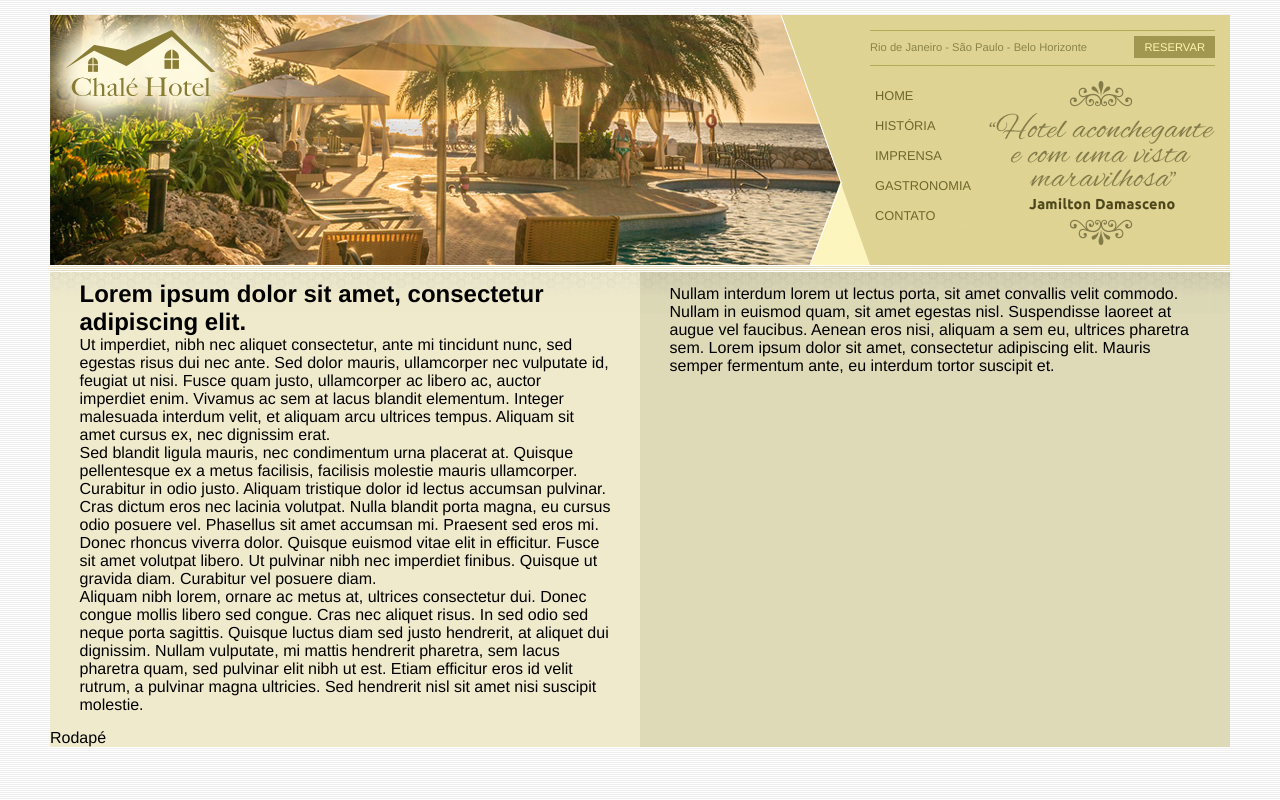
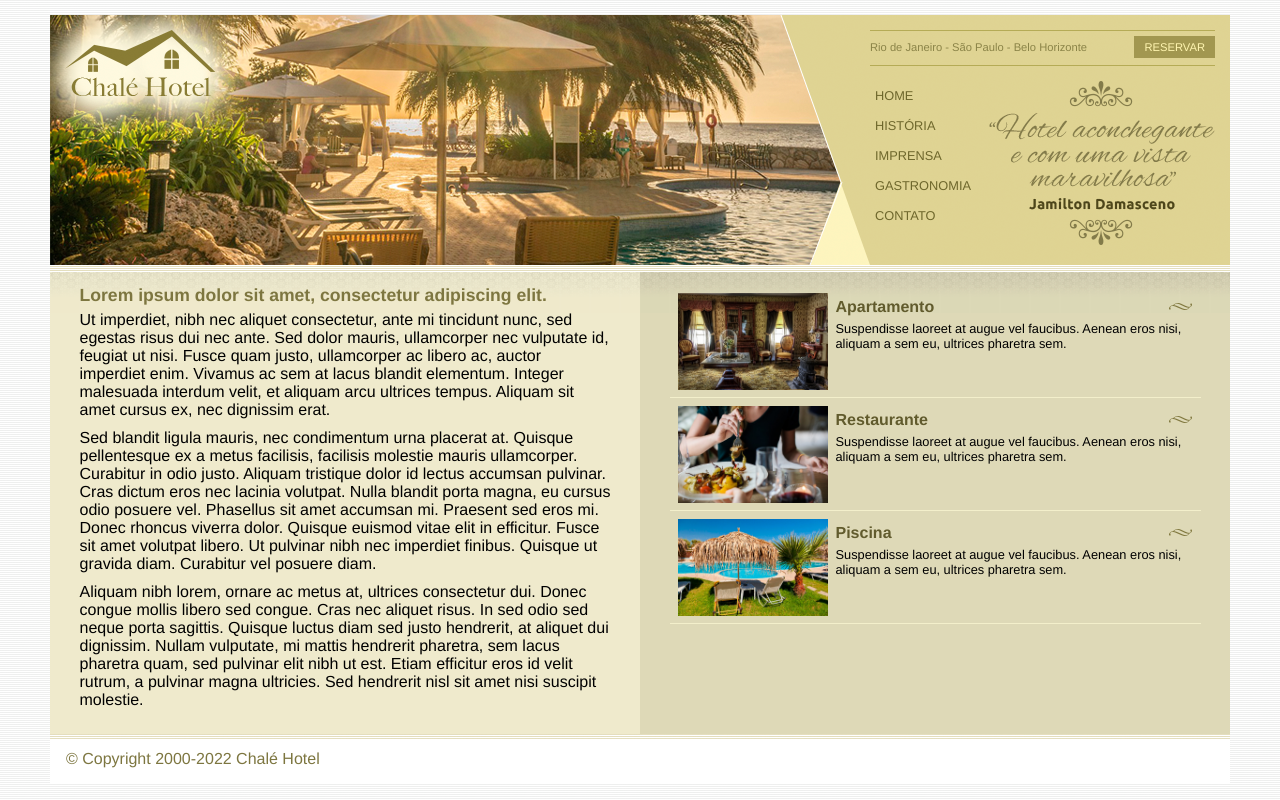
Before and after one commit to SabrinaLima94/ChaleHotel, a plain HTML site: page index.html in a window 1280 px wide. Drawn offline with Linux system fonts and the light colour scheme.

Commit message:
Aula 5 - Conteúdo lateral e rodapé

```diff
--- a/css/estilo.css
+++ b/css/estilo.css
@@ -149,4 +149,50 @@ ul#navegacao a:hover {
 
 #rodape {
     clear: both;
+    padding: 16px;
+    background: #fff url(../imagens/bg-rodape.png) repeat-x top;
+    color: #7d7640;
 }
+
+/*Formatações de textos*/
+
+h2 {
+    color: #7d7640;
+    font-size: 1.1em;
+    padding: 5px 0px;
+}
+
+p {
+    font-size: 1em;
+    margin-bottom: 10px;
+}
+
+/*Formatações da área lateral*/
+
+#beneficios li {
+    padding: 8px;
+    border-bottom: 1px solid #f3efcb;
+    height: 6em;
+}
+
+#beneficios li a img {
+    float: left;
+    margin-right: 8px;
+}
+
+#beneficios li a p {
+    font-size: 0.8em;
+    color: #000;
+}
+
+#beneficios li a h3 {
+    font-size: 1em;
+    color: #615b2d;
+    padding: 5px 0;
+    background: url(../imagens/ornamento.png) no-repeat center right;
+}
+
+#beneficios li:hover {
+    background: #f6f3d6;
+    cursor: pointer;
+}
--- a/index.html
+++ b/index.html
@@ -7,47 +7,48 @@
     <meta name="viewport" content="width=device-width, initial-scale=1.0">
 
     <title>Chalé Hotel</title>
+
     <link rel="stylesheet" type="text/css" href="css/estilo.css">
 
 </head>
 
 <body>
 
+    <!--início container-->
     <div id="container">
-        <!--início container-->
 
+        <!--início topo-->
         <div id="topo">
-            <!--início topo-->
 
+            <!--início logo-->
             <div id="area-logo">
-                <!--início logo-->
                 <h1 class="logo">
                     <a href="index.html">Chalé Hotel</a>
                 </h1>
             </div>
             <!--fim logo-->
 
+            <!--início menu-->
             <div id="area-menu">
-                <!--início menu-->
 
+                <!--início conteúdo menu-->
                 <div id="conteudo-menu">
-                    <!--início conteúdo menu-->
 
                     <div id="menu-locais">
                         <span class="locais">
                             Rio de Janeiro - São Paulo - Belo Horizonte
                         </span>
-                        <a class="reserva" href="">Reservar</a>
+                        <a class="reserva" href="index.html">Reservar</a>
                         <div style="clear: both"></div>
                     </div>
 
                     <div id="menu">
                         <ul id="navegacao">
-                            <li><a href="">Home</a></li>
-                            <li><a href="">História</a></li>
-                            <li><a href="">Imprensa</a></li>
-                            <li><a href="">Gastronomia</a></li>
-                            <li><a href="">Contato</a></li>
+                            <li><a href="index.html">Home</a></li>
+                            <li><a href="index.html">História</a></li>
+                            <li><a href="index.html">Imprensa</a></li>
+                            <li><a href="index.html">Gastronomia</a></li>
+                            <li><a href="index.html">Contato</a></li>
                         </ul>
 
                         <img class="depoimento" src="imagens/depoimento.png">
@@ -61,8 +62,9 @@
         </div>
         <!--fim topo-->
 
+        <!--inicio area principal-->
         <div id="area-principal">
-            <!--inicio area principal-->
+
             <div class="conteudo">
                 <h2>Lorem ipsum dolor sit amet, consectetur adipiscing elit.</h2>
 
@@ -89,24 +91,49 @@
         </div>
         <!--fim area principal-->
 
+        <!--inicio area lateral-->
         <div id="area-lateral">
-            <!--inicio area lateral-->
+
             <div class="conteudo">
-                <p>Nullam interdum lorem ut lectus porta, sit amet convallis velit commodo. Nullam in euismod quam, sit amet egestas nisl. Suspendisse laoreet at augue vel faucibus. Aenean eros nisi, aliquam a sem eu, ultrices pharetra sem. Lorem ipsum dolor sit amet, consectetur adipiscing elit. Mauris semper fermentum ante, eu interdum tortor suscipit et.</p>
+                <ul id="beneficios">
+                    <li>
+                        <a href=""><img src="imagens/apartamento.jpg" width="150" alt="Apartamento">
+                            <h3>Apartamento</h3>
+                            <p> Suspendisse laoreet at augue vel faucibus. Aenean eros nisi, aliquam a sem eu, ultrices
+                                pharetra sem.</p>
+                        </a>
+                    </li>
+
+                    <li>
+                        <a href=""><img src="imagens/restaurante.jpg" width="150" alt="Restaurante">
+                            <h3>Restaurante</h3>
+                            <p> Suspendisse laoreet at augue vel faucibus. Aenean eros nisi, aliquam a sem eu, ultrices
+                                pharetra sem.</p>
+                        </a>
+                    </li>
+
+                    <li>
+                        <a href=""><img src="imagens/piscina.jpg" width="150" alt="Piscina">
+                            <h3>Piscina</h3>
+                            <p> Suspendisse laoreet at augue vel faucibus. Aenean eros nisi, aliquam a sem eu, ultrices
+                                pharetra sem.</p>
+                        </a>
+                    </li>
+                </ul>
             </div>
         </div>
         <!--fim area lateral-->
 
+        <!--inicio rodape-->
         <div id="rodape">
-            <!--inicio rodape-->
-
+            <span>
+                &copy; Copyright 2000-2022 Chalé Hotel
+            </span>
         </div>
         <!--fim rodape-->
-        Rodapé
+
     </div>
     <!--fim container-->
-
-
 
 </body>
 
```
